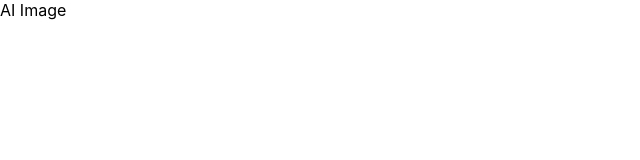
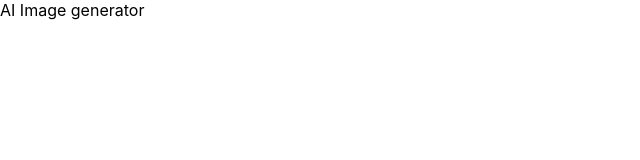
Before and after one commit to KarinaKKarinaK/dalle-image-generator, a React (Create React App) app: page / in a window 1280 px wide. Shown: the top 160 px of the page, without its empty margins (0-640 px from the left). Built offline with nearby package versions, Linux system fonts and the light colour scheme.

Commit message:
Updated image generator jsx file

```diff
--- a/src/components/imageGenerator/ImageGenerator.jsx
+++ b/src/components/imageGenerator/ImageGenerator.jsx
@@ -4,7 +4,7 @@ import "./ImageGenerator.css";
 const ImageGenerator = () => {
   return (
     <div className="ai image-generator">
-        <div className="header">AI Image <span></span></div>
+        <div className="header">AI Image <span>generator</span></div>
     </div>
   )
 };
```
